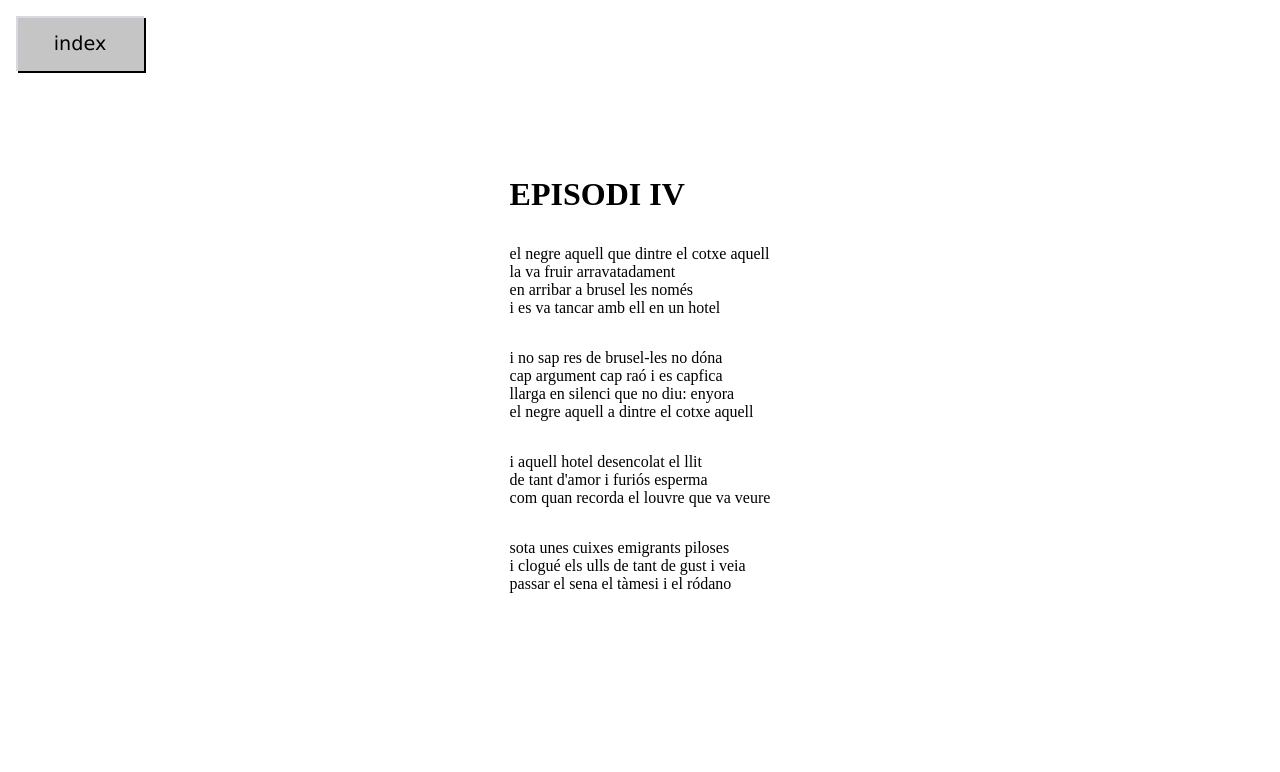
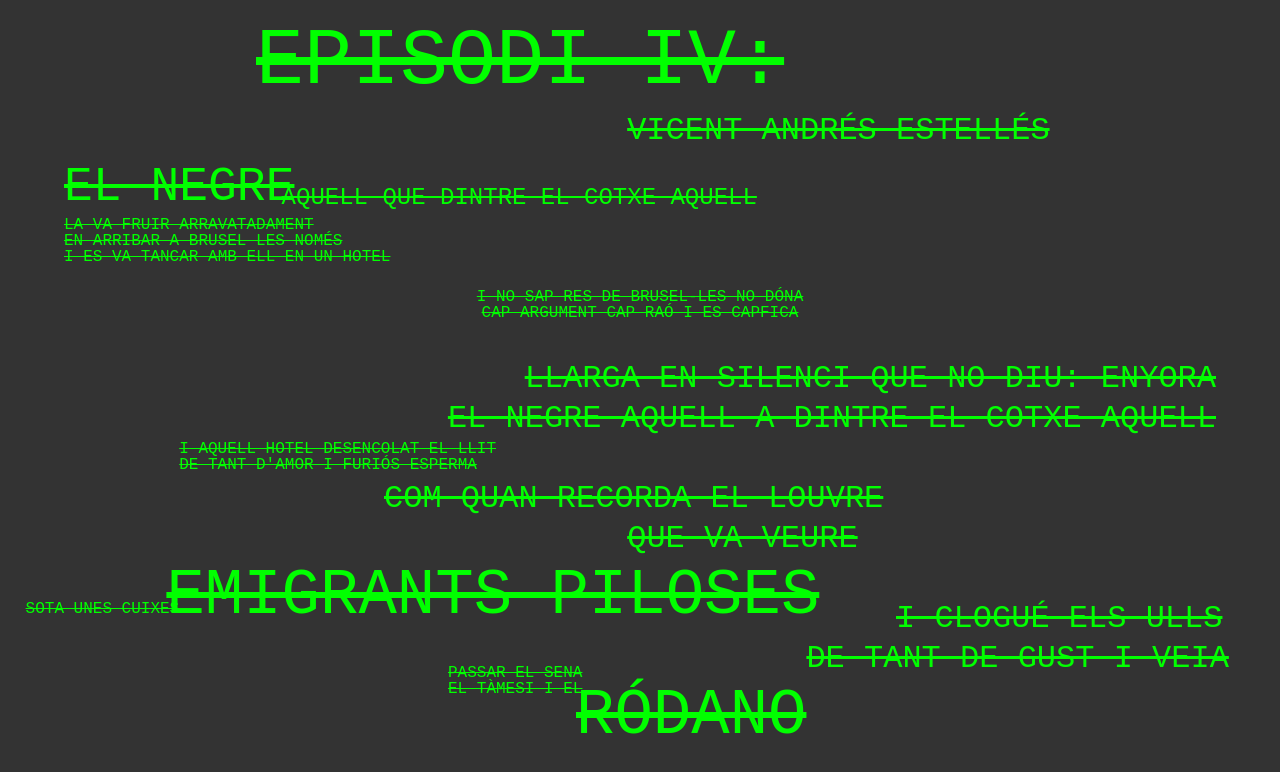
Before and after one commit to Isaq24/gp_7_poema, a plain HTML site: page index.html in a window 1280 px wide. Drawn offline with Linux system fonts and the light colour scheme.

Commit message:
Add files via upload

```diff
--- a/index.html
+++ b/index.html
@@ -3,72 +3,182 @@
 <head>
     <meta charset="UTF-8">
     <meta name="viewport" content="width=device-width, initial-scale=1.0">
-    <title>Vicent Andrés Estellés EPISODI IV</title>
+    <title>episodi iv</title>
+    <head>
         <style>
-        *{
+            body {
+                background-color: #333333;
+                color: #01FF00;
+                font-family: 'Courier New', Courier, monospace;
                 margin: 0;
                 padding: 0;
-        }
-        body{
                 display: flex;
-            width: 100vw;
-            height: 100vh;
                 justify-content: center;
                 align-items: center;
+                height: 100vh;
             }
-        h1, p{
-            margin-bottom: 2rem;
+            .container {
+                position: relative;
+                width: 100%;
+                height: 100%;
             }
-        button{
+            .title, .author, .section, .text, .text-small, .text-large, .text-xlarge {
+            transition: font-size 0.3s ease; /* suavizar la transición */
+            }
+            .title {
+                font-size: 5em;
                 position: absolute;
-                left: 0;
-                top: 0;
-                font-family: 'Lucida Sans', 'Lucida Sans Regular', 'Lucida Grande', 'Lucida Sans Unicode', Geneva, Verdana, sans-serif;
-
-                background-color: #C5C5C5;
-                border: none;
-                 width: 10vw;
-                   color: #000000;
-                   font-size: 1.2rem;
-              font-weight: normal;
+                top: 2%;
+                left: 20%;
+            }
+            .author {
+                font-size: 2em;
+                position: absolute;
+                top: 14%;
+                right: 18%;
+            }
+            .section {
+                font-size: 3em;
+                position: absolute;
+                top: 20%;
+                left: 5%;
+            }
+            .text {
+                font-size: 1.5em;
+                position: absolute;
+                top: 23%;
+                left: 22%;
+            }
+            .text-small {
+                font-size: 1em;
+                position: absolute;
+            }
+            .text-small-1 {
+                top: 27%;
+                left: 5%;
+            }
+            .text-small-2 {
+                top: 29%;
+                left: 5%;
+            }
+            .text-small-3 {
+                top: 31%;
+                left: 5%;
+            }
+            .text-small-4 {
+                top: 36%;
+                left: 50%;
+                transform: translateX(-50%);
                 text-align: center;
-             padding: 1rem 2rem;
-              margin: auto;
-             margin-top: 1rem;
-             margin-left: 1rem;
-              box-shadow: 2px 2px #D8D8E0 inset, 2px 2px;
             }
-.menu:active {
-  box-shadow: 2px 2px inset, 2px 2px #D8D8E0;
+            .text-small-5 {
+                top: 38%;
+                left: 50%;
+                transform: translateX(-50%);
+                text-align: center;
             }
+            .text-large {
+                font-size: 2em;
+                position: absolute;
+            }
+            .text-large-1 {
+                top: 45%;
+                right: 5%;
+                text-align: right;
+            }
+            .text-large-2 {
+                top: 50%;
+                right: 5%;
+                text-align: right;
+            }
+            .text-large-3 {
+                top: 60%;
+                left: 30%;
+            }
+            .text-large-4 {
+                top: 65%;
+                left: 49%;
+            }
+            .text-small-6 {
+                top: 55%;
+                left: 14%;
+            }
+            .text-small-7 {
+                top: 57%;
+                left: 14%;
+            }
+            .text-xlarge-1 {
+                top: 70%;
+                left: 13%;
+            }
+            .text-small-8 {
+                top: 75%;
+                left: 2%;
+            }
+            .text-small-9 {
+                top: 83%;
+                left: 35%;
+            }
+            .text-small-10 {
+                top: 85%;
+                left: 35%;
+            }
+            .text-xlarge {
+                font-size: 4em;
+                position: absolute;
+            }
+            .text-xlarge-2 {
+                top: 85%;
+                left: 45%;
+            }
+            .text-large-5 {
+                top: 75%;
+                left: 70%;
+            }
+            .text-large-6 {
+                top: 80%;
+                left: 63%;
+            }
+            .title:hover, .author:hover, .section:hover, .text:hover, .text-small:hover, .text-large:hover, .text-xlarge:hover {
+            font-size: calc(1.2 * var(--original-font-size)); /* Aumento del tamaño al pasar el cursor */
+        }
+        .title { --original-font-size: 5em; }
+        .author { --original-font-size: 2em; }
+        .section { --original-font-size: 3em; }
+        .text { --original-font-size: 1.5em; }
+        .text-small { --original-font-size: 1em; }
+        .text-large { --original-font-size: 2em; }
+        .text-xlarge { --original-font-size: 4em; }
+            .strikethrough {
+                text-decoration: line-through;
+            }
+    </style>
         </style>
     </head>
     <body>
-    <button class="menu">index</button>
         <div class="container">
-            <h1>EPISODI IV</h1>
-        <p>
-            el negre aquell que dintre el cotxe aquell<br>
-            la va fruir arravatadament<br>
-            en arribar a brusel les només<br>
-            i es va tancar amb ell en un hotel<br>
-        </p>
-        <p>
-            i no sap res de brusel-les no dóna<br>
-            cap argument cap raó i es capfica<br>
-            llarga en silenci que no diu: enyora<br>
-            el negre aquell a dintre el cotxe aquell<br>
-        </p>
-        <p>
-            i aquell hotel desencolat el llit<br>
-            de tant d'amor i furiós esperma<br>
-            com quan recorda el louvre que va veure<br>
-        </p>
-        <p>
-            sota unes cuixes emigrants piloses<br>
-            i clogué els ulls de tant de gust i veia<br>
-            passar el sena el tàmesi i el ródano<br>
-        </p>
+            <div class="title strikethrough">EPISODI IV:</div>
+            <div class="author strikethrough">VICENT ANDRÉS ESTELLÉS</div>
+            <div class="section strikethrough">EL NEGRE</div>
+            <div class="text strikethrough">AQUELL QUE DINTRE EL COTXE AQUELL</div>
+            <div class="text-small strikethrough text-small-1">LA VA FRUIR ARRAVATADAMENT</div>
+            <div class="text-small strikethrough text-small-2">EN ARRIBAR A BRUSEL LES NOMÉS</div>
+            <div class="text-small strikethrough text-small-3">I ES VA TANCAR AMB ELL EN UN HOTEL</div>
+            <div class="text-small strikethrough text-small-4">I NO SAP RES DE BRUSEL-LES NO DÓNA</div>
+            <div class="text-small strikethrough text-small-5">CAP ARGUMENT CAP RAÓ I ES CAPFICA</div>
+            <div class="text-large strikethrough text-large-1">LLARGA EN SILENCI QUE NO DIU: ENYORA</div>
+            <div class="text-large strikethrough text-large-2">EL NEGRE AQUELL A DINTRE EL COTXE AQUELL</div>
+            <div class="text-small strikethrough text-small-6">I AQUELL HOTEL DESENCOLAT EL LLIT</div>
+            <div class="text-small strikethrough text-small-7">DE TANT D'AMOR I FURIÓS ESPERMA</div>
+            <div class="text-large strikethrough text-large-3">COM QUAN RECORDA EL LOUVRE</div>
+            <div class="text-large strikethrough text-large-4">QUE VA VEURE</div>
+            <div class="text-small strikethrough text-small-8">SOTA UNES CUIXES</div>
+            <div class="text-xlarge strikethrough text-xlarge-1">EMIGRANTS PILOSES</div>
+            <div class="text-large strikethrough text-large-5">I CLOGUÉ ELS ULLS</div>
+            <div class="text-large strikethrough text-large-6">DE TANT DE GUST I VEIA</div>
+            <div class="text-small strikethrough text-small-9">PASSAR EL SENA</div>
+            <div class="text-small strikethrough text-small-10">EL TÀMESI I EL</div>
+            <div class="text-xlarge strikethrough text-xlarge-2">RÓDANO</div>
         </div>
     </body>
 </html>
```
Lines whose indentation alone changed are shown as unchanged.
